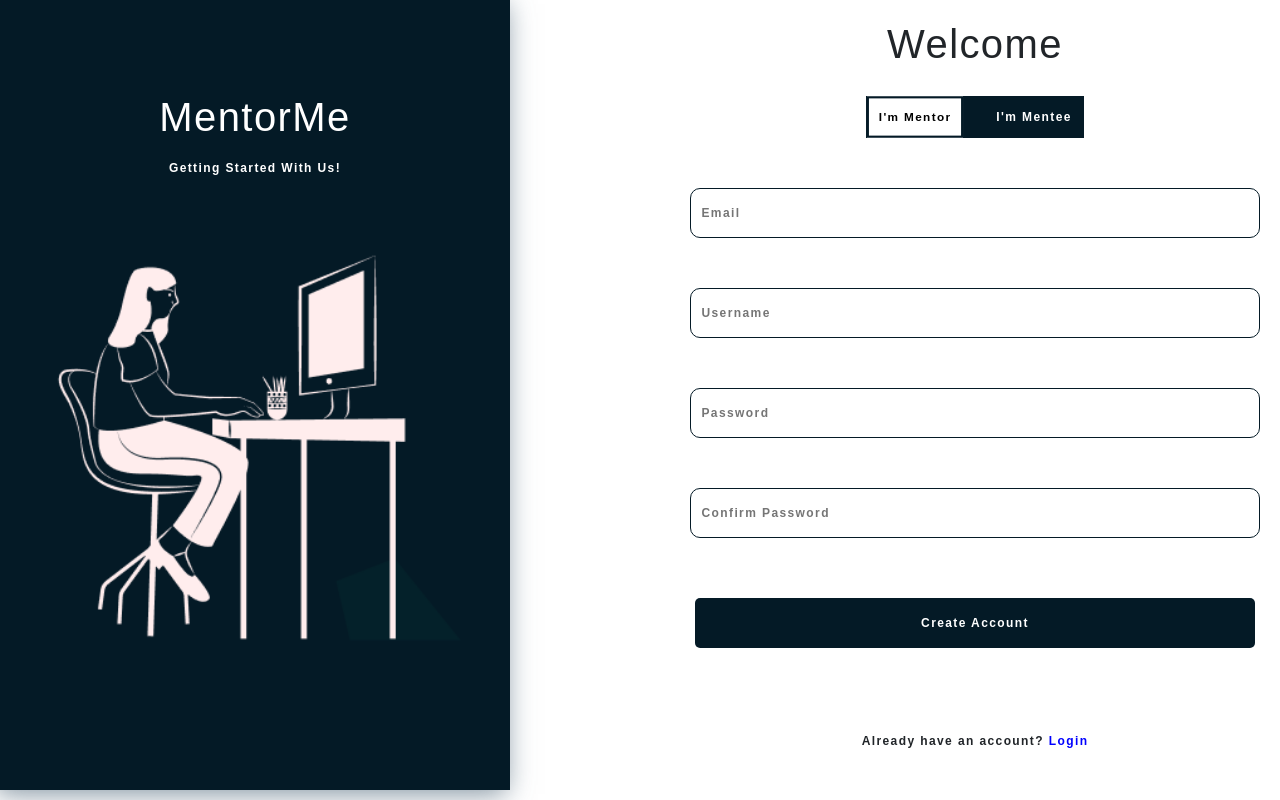
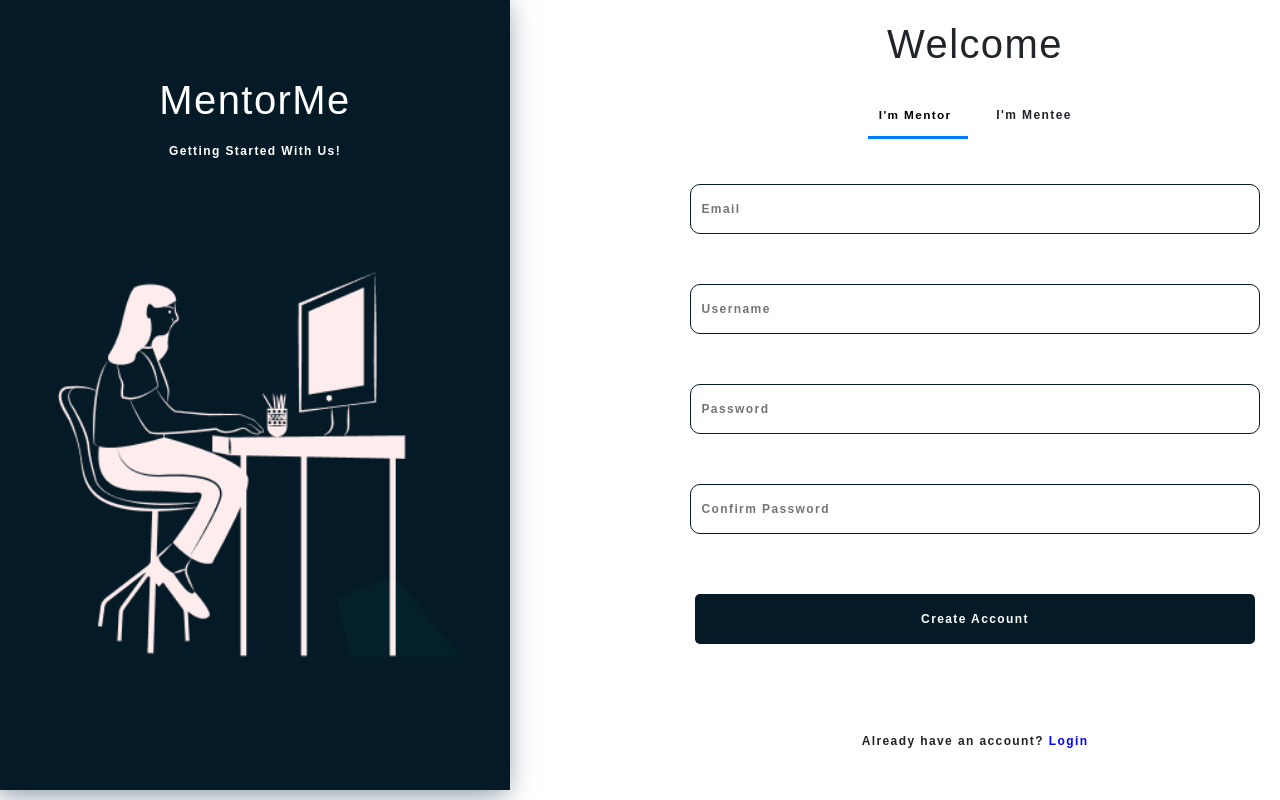
Before and after one commit to ishwargoswami/MentorMe, a React (Create React App) app in the folder client/: page /login in a window 1280 px wide. Both pictures are taken after a click on the element "Sign Up". Shown: the top 800 px of the page. Built offline with nearby package versions, Linux system fonts and the light colour scheme; the HTML template or start-up script is replaced by a standard one.

Commit message:
update 2

```diff
--- a/client/src/components/Login.css
+++ b/client/src/components/Login.css
@@ -109,7 +109,9 @@
   button:hover {
     background-color: #ffffff;
     border: 1px  solid #041a26;
-    color: #041a26
+    color: #041a26;
+    transform: scale(0.98);
+    transition: 0.5s;
   }
 
   .login-link {
--- a/client/src/components/SignUp.css
+++ b/client/src/components/SignUp.css
@@ -25,10 +25,12 @@
 
 .left h1{
   cursor: pointer;
+  font-size: 2.5rem;
 }
 
 .left p {
   margin-top: 10px; /* Added margin for the new text */
+  margin-bottom: 50px;
 }
 
 .right {
@@ -50,15 +52,13 @@
   align-items: center;
   margin-bottom: 20px;
   position: relative; /* Position relative for absolute positioning */
-  color: #fff;
-  background-color: #041A26;
 }
 
 .underline {
   position: absolute; /* Position absolute to make it independent of text */
   bottom: -5px; /* Move it slightly below text */
   left: 0; /* Start from the left */
-  width: 50px;
+  width:80px;
   height: 3px;
   background-color: #007bff;
   transition: transform 0.3s ease;
@@ -76,7 +76,6 @@
   padding: 10px;
   margin: 0;
   cursor: pointer;
-  border:2px solid #041A26;
 }
 
 .options p + p {
@@ -102,7 +101,6 @@ button {
   padding: 10px 20px;
   background-color: #041A26;
   color: #fff;
-  border: 1px solid #fff;
   border-radius: 5px;
   cursor: pointer;
   margin-top: 40px; /* Adjust margin from the password input */
@@ -112,7 +110,6 @@ button {
 
 button:hover {
   background-color: #ffffff;
-  border: 1px solid #041a26;
   color: #041a26;
   transform: scale(0.98);
   transition: 0.5s;
@@ -127,6 +124,7 @@ button:hover {
 
 .login-link p {
   margin: 0;
+  margin-bottom: 50px;
 }
 
 .login-link a {
--- a/client/src/components/SignUp.js
+++ b/client/src/components/SignUp.js
@@ -12,6 +12,7 @@ const SignUp = () => {
   const [email, setEmail] = useState("");
   const [username, setUsername] = useState("");
   const [password, setPassword] = useState("");
+  const [conpassword, setConPassword] = useState("");
 
   const handleSubmit = (e) => {
     e.preventDefault();
@@ -32,6 +33,7 @@ const SignUp = () => {
             <h1>Welcome</h1> {/* Moved text to top of right div */}
           </div>
           <div className="options">
+          <div className={`underline ${isMentor ? "mentor" : "mentee"}`}></div>
           <p
             className={isMentor ? "active" : ""}
             onClick={() => setIsMentor(true)}
@@ -81,8 +83,8 @@ const SignUp = () => {
               type="password"
               id="con-password"
               placeholder="Confirm Password"
-              value={password}
-              onChange={(e) => setPassword(e.target.value)}
+              value={conpassword}
+              onChange={(e) => setConPassword(e.target.value)}
               required
             />
           </div>
```
